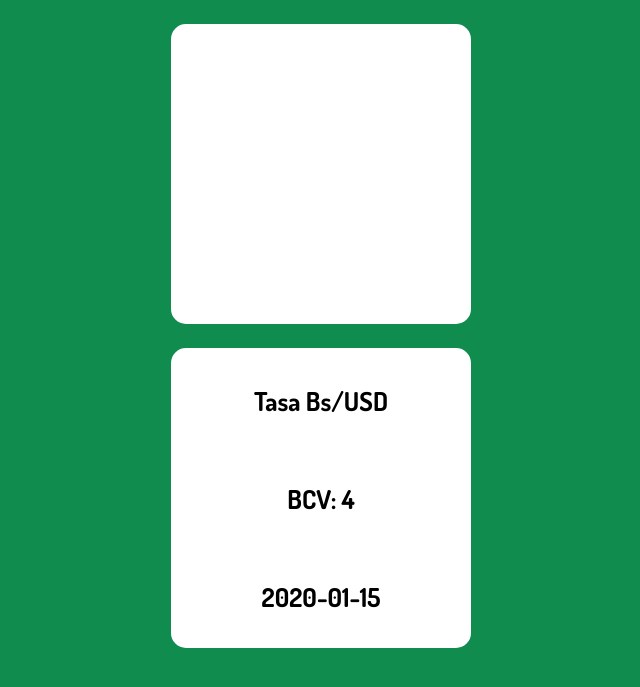
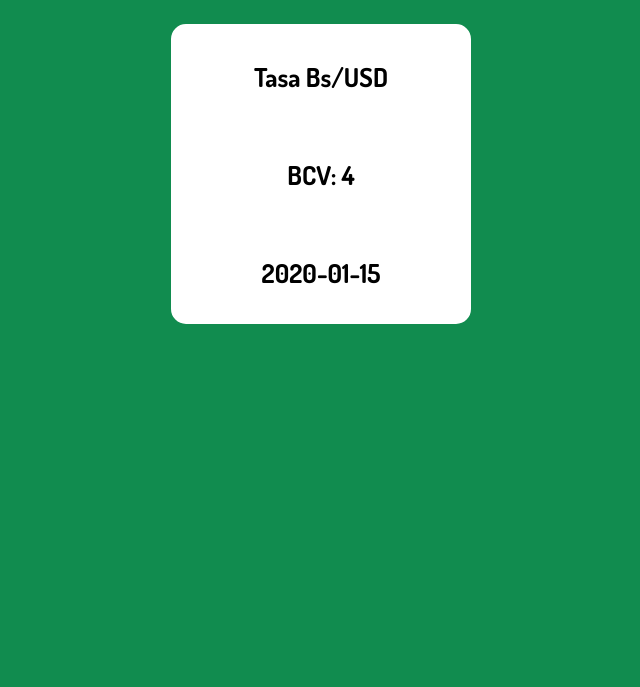
Before and after one commit to dmorenog01/TasaVE, a Flask app: page / in a window 1280 px wide. Shown: the part 74-761 px from the top of the page, without its empty margins (319-959 px from the left). Run offline with Flask 2, Linux system fonts and the light colour scheme; a database or web service that is not in the repository returns one stand-in record (values such as "Sample title"); data that the repository does not hold is empty.

Commit message:
removed ads

```diff
--- a/templates/index.html
+++ b/templates/index.html
@@ -2,10 +2,10 @@
 {% block title %}TasaVE{% endblock %}
 
 {% block main %}
-    <div class="container-fluid content-box align-middle mb-4 mt-4">
+    <!-- <div class="container-fluid content-box align-middle mb-4 mt-4">
         <div class="flex-item">
                 <script async src="https://pagead2.googlesyndication.com/pagead/js/adsbygoogle.js?client=ca-pub-3829639056752076" crossorigin="anonymous"></script>
-            <!-- TasaVE -->
+
             <ins class="adsbygoogle"
                     style="display:inline-block;width:280px;height:280px"
                     data-ad-client="ca-pub-3829639056752076"
@@ -14,7 +14,7 @@
                     (adsbygoogle = window.adsbygoogle || []).push({});
             </script>
        </div>
-    </div>
+    </div> -->
 
     <div class="container-fluid content-box align-middle mb-4 mt-4">
         <div class="flex-item">Tasa Bs/USD</div>
```
